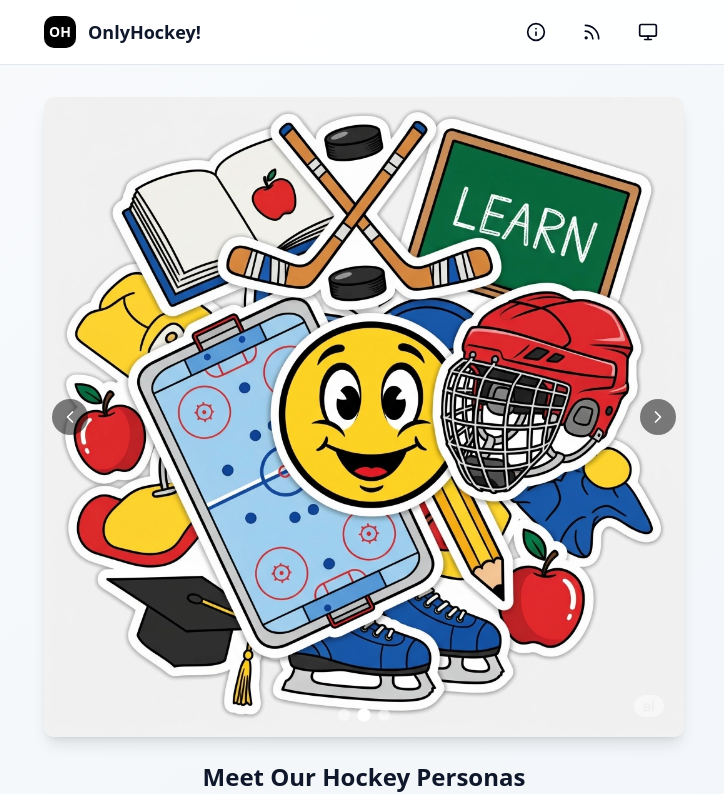
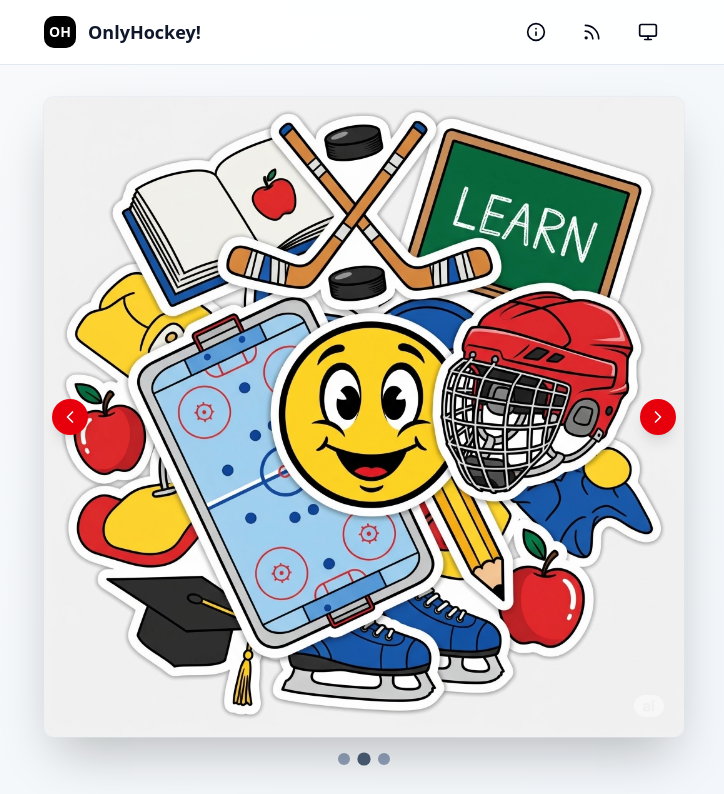
Before and after one commit to avintas/ohp, a Next.js app: page / in a window 1280 px wide. Shown: the top 794 px of the page, without its empty margins (276-1000 px from the left). Built offline with nearby package versions, Linux system fonts and the light colour scheme.

Commit message:
added to carousel, and some shadows

```diff
--- a/src/app/page.tsx
+++ b/src/app/page.tsx
@@ -8,8 +8,8 @@ export default function Home() {
   // Hero images for carousel
   const heroImages = [
     {
-      src: "/superboy.webp",
-      alt: "Superboy - OnlyHockey!"
+      src: "/supercheer.webp",
+      alt: "Supercheer - OnlyHockey!"
     },
     {
       src: "/superschool.webp",
@@ -121,7 +121,7 @@ export default function Home() {
           {/* Carousel Container */}
           <div
             ref={carouselRef}
-            className="relative overflow-hidden rounded-lg shadow-lg touch-pan-y"
+            className="relative overflow-hidden rounded-lg shadow-2xl touch-pan-y ring-1 ring-slate-200/50 dark:ring-slate-700/50"
             onTouchStart={handleTouchStart}
             onTouchMove={handleTouchMove}
             onTouchEnd={handleTouchEnd}
@@ -148,34 +148,34 @@ export default function Home() {
             {/* Navigation Arrows */}
             <button
               onClick={goToPrevious}
-              className="absolute left-2 top-1/2 -translate-y-1/2 bg-black/50 hover:bg-black/70 text-white p-2 rounded-full transition-all duration-200 z-10"
+              className="absolute left-2 top-1/2 -translate-y-1/2 bg-red-600 hover:bg-red-700 text-white p-2 rounded-full transition-all duration-200 z-10 shadow-lg"
               aria-label="Previous image"
             >
               <ChevronLeft className="h-5 w-5" />
             </button>
             <button
               onClick={goToNext}
-              className="absolute right-2 top-1/2 -translate-y-1/2 bg-black/50 hover:bg-black/70 text-white p-2 rounded-full transition-all duration-200 z-10"
+              className="absolute right-2 top-1/2 -translate-y-1/2 bg-red-600 hover:bg-red-700 text-white p-2 rounded-full transition-all duration-200 z-10 shadow-lg"
               aria-label="Next image"
             >
               <ChevronRight className="h-5 w-5" />
             </button>
+          </div>
 
-            {/* Dots Indicator */}
-            <div className="absolute bottom-4 left-1/2 -translate-x-1/2 flex space-x-2 z-10">
+          {/* Dots Indicator - Below the carousel */}
+          <div className="flex justify-center mt-4 space-x-2">
             {heroImages.map((_, index) => (
               <button
                 key={index}
                 onClick={() => goToImage(index)}
                 className={`w-3 h-3 rounded-full transition-all duration-200 ${
                   index === currentImageIndex
-                      ? 'bg-white scale-110'
-                      : 'bg-white/50 hover:bg-white/75'
+                    ? 'bg-slate-600 dark:bg-slate-400 scale-110'
+                    : 'bg-slate-400 dark:bg-slate-600 hover:bg-slate-500 dark:hover:bg-slate-500'
                 }`}
                 aria-label={`Go to image ${index + 1}`}
               />
             ))}
-            </div>
           </div>
         </div>
 
```
Also changed, not shown: public/supercheer.webp (added). Lines whose indentation alone changed are shown as unchanged.
